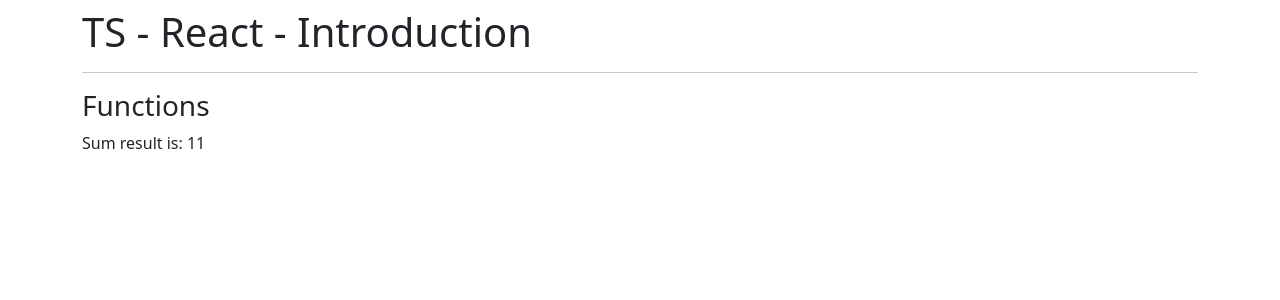
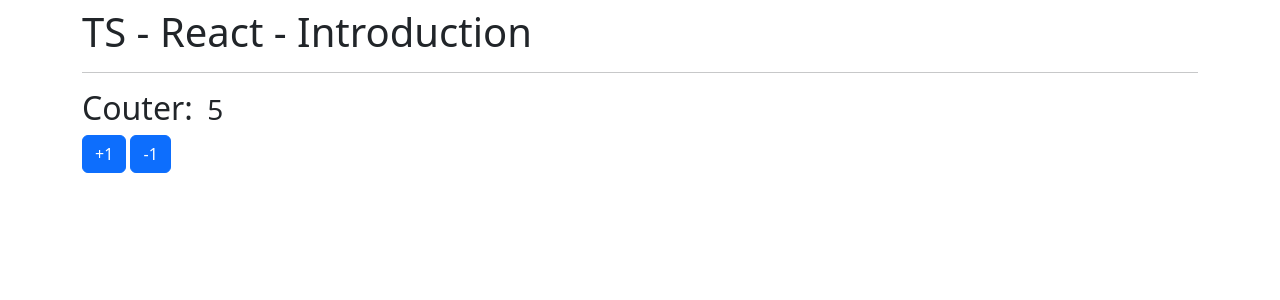
Before and after one commit to x30705/react-native-learning-01, a React (Create React App) app: page / in a window 1280 px wide. Shown: the top 300 px of the page. Built offline with nearby package versions, Linux system fonts and the light colour scheme.

Commit message:
useState

```diff
--- a/src/App.tsx
+++ b/src/App.tsx
@@ -1,6 +1,7 @@
 //import { BasicTypes } from "./typescript/TiposBasicos";
 //import { LiteralObjects } from "./typescript/LiteralObjects";
-import { Functions } from "./typescript/Functions";
+//import { Functions } from "./typescript/Functions";
+import { Counter } from "./components/Counter";
 
 const App = () => {
   return (
@@ -9,7 +10,8 @@
         <hr/>
         {/* <BasicTypes/> */}
         {/* <LiteralObjects/> */}
-        <Functions/>
+        {/* <Functions/> */}
+        <Counter/>
     </div>
   )
 }
--- /dev/null
+++ b/src/components/Counter.tsx
@@ -0,0 +1,30 @@
+import {useState} from 'react';
+
+export const Counter = () => {
+
+  const [count, setCount] = useState(5);
+
+  const add = (increment: number) => {
+    setCount(count + increment);
+  }
+
+  return (
+    <>
+        <h2>Couter:
+          <small>
+            &nbsp; {count}
+          </small>
+        </h2>
+
+        <button
+          className="btn btn-primary"
+          onClick={() => add(1)}>+1</button>
+
+        &nbsp;
+
+        <button
+          className="btn btn-primary"
+          onClick={() => add(-1)}>-1</button>
+    </>
+  )
+}
```
